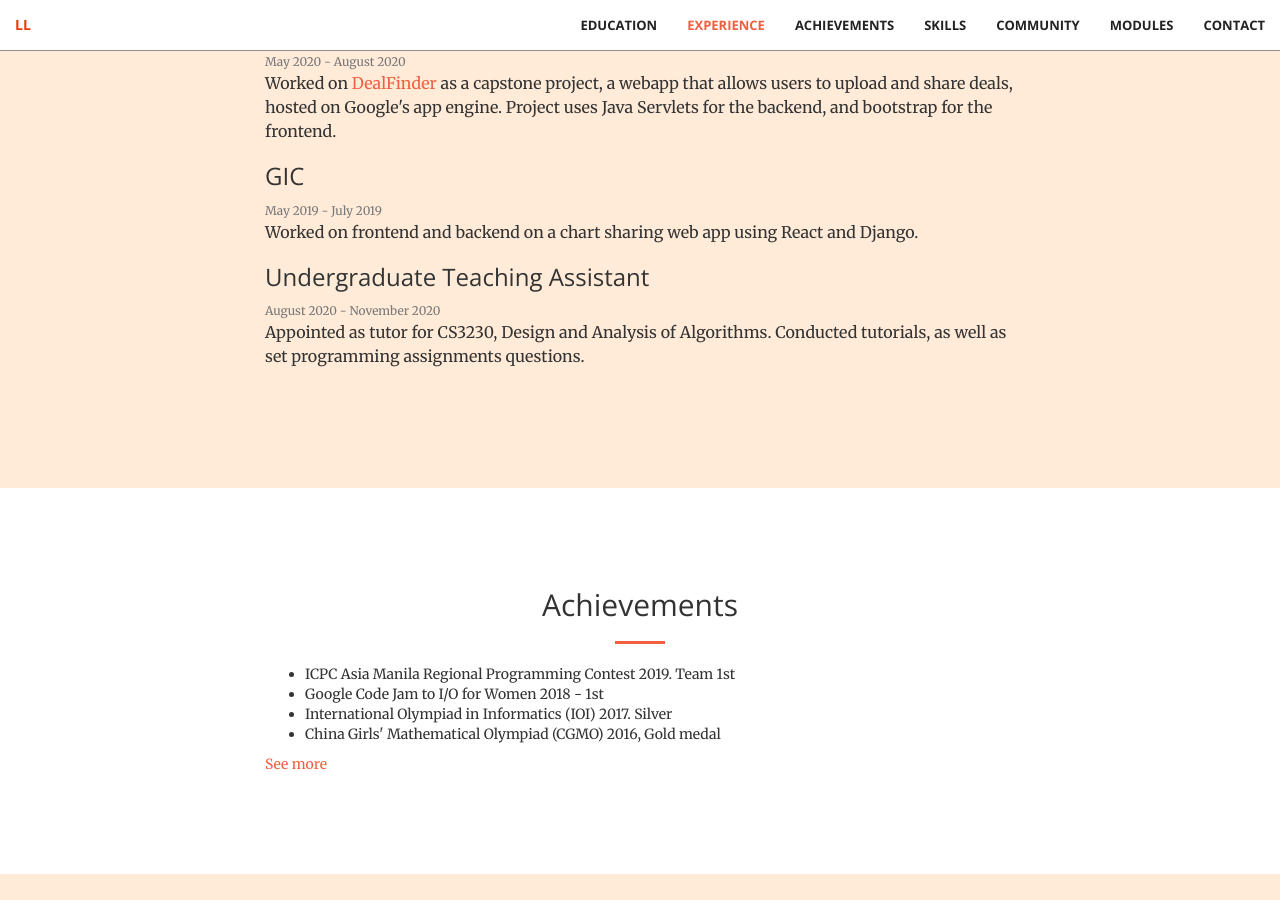
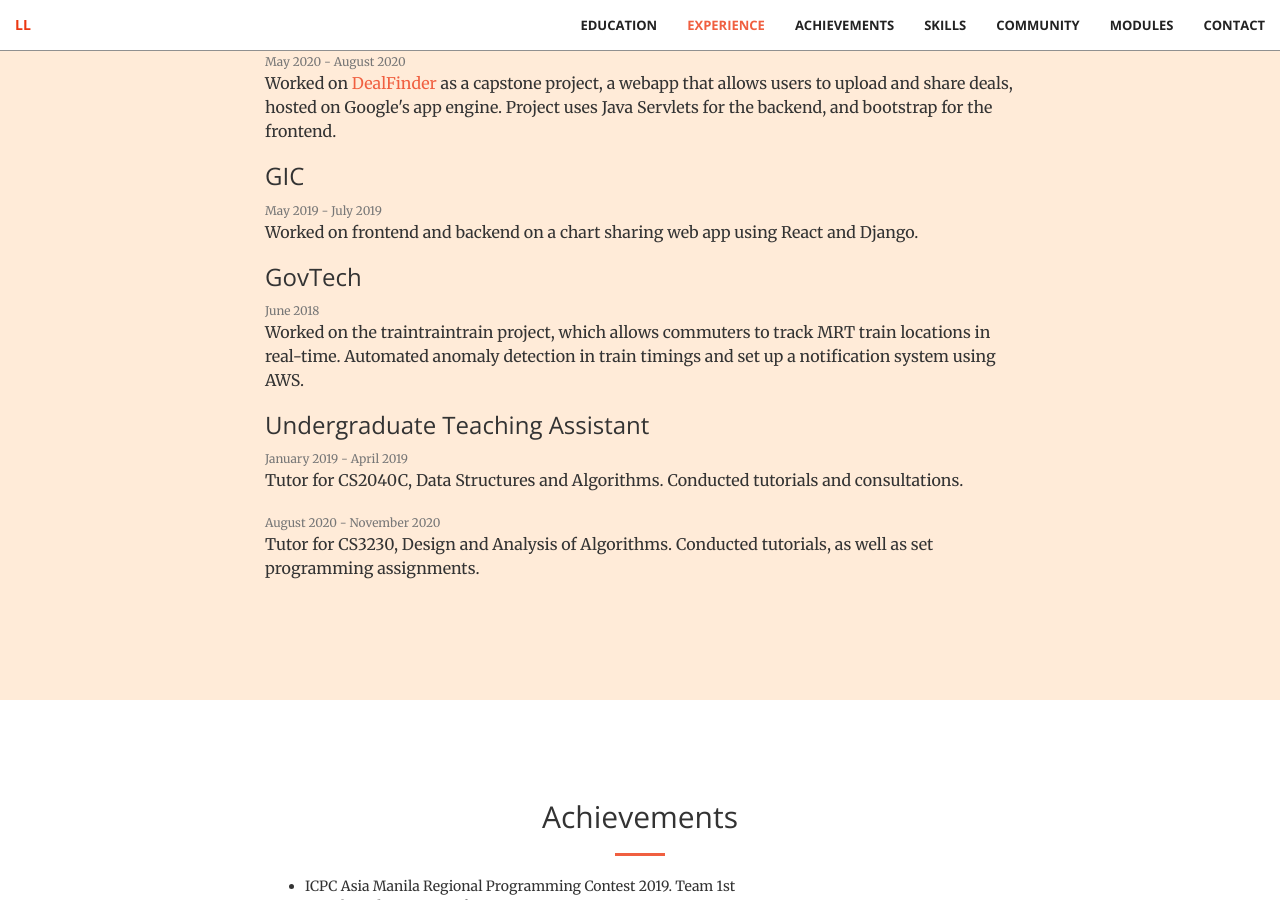
Before and after one commit to limli/limli.github.io, a Jekyll site: the page built from index.html, in a window 1280 px wide and 900 px high, scrolled down 1830 px. Built offline with Jekyll 4.4.1, drawn with Linux system fonts in a browser that asks for light colours.

Commit message:
update work experience

```diff
--- a/_includes/experience.html
+++ b/_includes/experience.html
@@ -20,9 +20,16 @@
                 <p>Worked on frontend and backend on a chart sharing web app using React and Django.</p>
             </div>
             <div class="col-lg-8 col-lg-offset-2">
+                <h3 class="section-heading">GovTech</h3>
+                <small class="text-muted">June 2018</small>
+                <p>Worked on the traintraintrain project, which allows commuters to track MRT train locations in real-time. Automated anomaly detection in train timings and set up a notification system using AWS.</p>
+            </div>
+            <div class="col-lg-8 col-lg-offset-2">
                 <h3 class="section-heading">Undergraduate Teaching Assistant</h3>
+                <small class="text-muted">January 2019 - April 2019</small>
+                <p>Tutor for CS2040C, Data Structures and Algorithms.  Conducted tutorials and consultations. </p>
                 <small class="text-muted">August 2020 - November 2020</small>
-                <p>Appointed as tutor for CS3230, Design and Analysis of Algorithms.  Conducted tutorials, as well as set programming assignments questions. </p>
+                <p>Tutor for CS3230, Design and Analysis of Algorithms.  Conducted tutorials, as well as set programming assignments. </p>
             </div>
         </div>
     </div>
```
